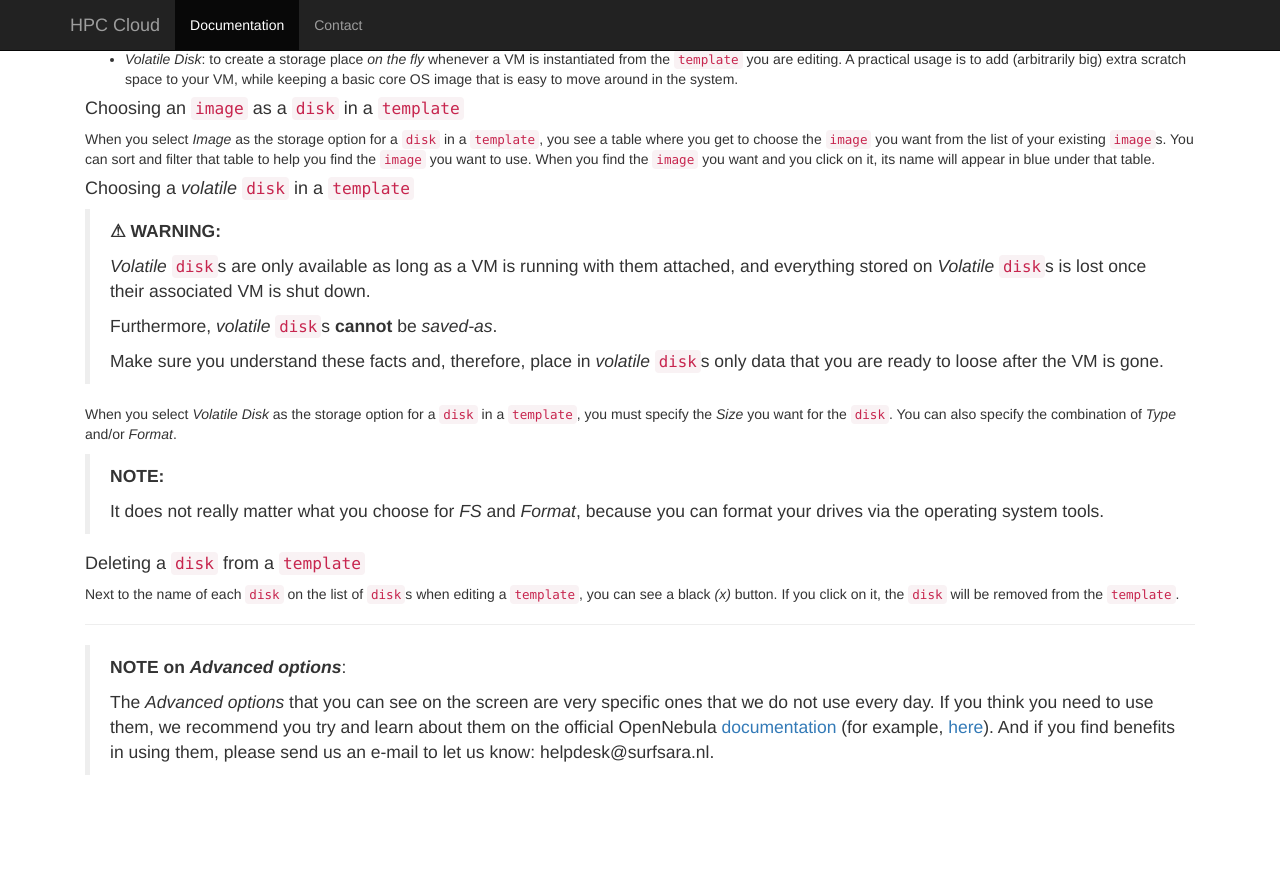
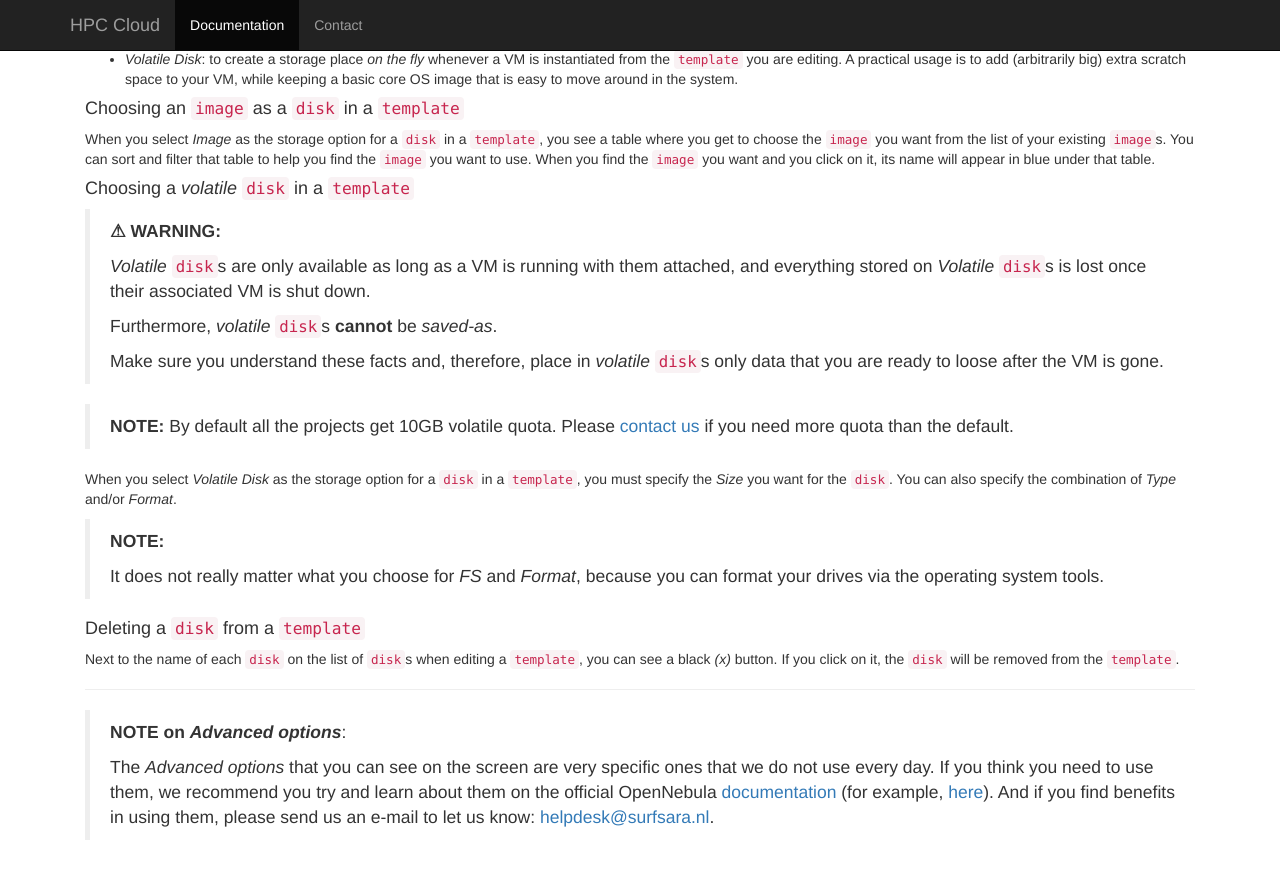
Before and after one commit to sara-nl/clouddocs, a Jekyll site: the page built from customize-vm-storage.markdown, in a window 1280 px wide and 900 px high, scrolled down 600 px. Shown: the top 879 px of the window. Built offline with Jekyll 4.4.1, drawn with Linux system fonts in a browser that asks for light colours; before the commit the page ends 1435 px from its top, so only the background shows below that.

Commit message:
added volatile default quota

```diff
--- a/customize-vm-storage.markdown
+++ b/customize-vm-storage.markdown
@@ -8,6 +8,7 @@
 >VMs are created by instantiating a `template`, which is where you specify which `image`s the VM will need. Multiple VMs can **share** `image`s (regardless of any `template`s that the VMs or `image`s may be related to) only when the `image`s are **not _persistent_**.
 
 Storage for a VM is specified in terms of `disk`s (which are `image`s linked to `template`s). On the _Storage_ tab of the `template`-editing screen, you can see two columns:
+
 * on the left, the list of all `disk`s already defined on that `template`
 * on the right, the particularities for a `disk` selected from the left.
 
@@ -22,6 +23,7 @@
 When you click on a `disk` of a `template` (on the left column of the _Storage_ tab), or when you click on _+Add another disk_, you will select that `disk` for editing (it will get a blue line on the left of its name and its options will show on the right column).
 
 The options you have for a `disk` are:
+
 * _Image_: to attach an existing `image` to the `template` you are editing
 * _Volatile Disk_: to create a storage place _on the fly_ whenever a VM is instantiated from the `template` you are editing. A practical usage is to add (arbitrarily big) extra scratch space to your VM, while keeping a basic core OS image that is easy to move around in the system.
 
@@ -39,6 +41,9 @@
 >
 Make sure you understand these facts and, therefore, place in _volatile_ `disk`s only data that you are ready to loose after the VM is gone.
 
+>**NOTE:**
+> By default all the projects get 10GB volatile quota. Please [contact us](mailto:helpdesk@surfsara.nl) if you need more quota than the default.
+
 When you select _Volatile Disk_ as the storage option for a `disk` in a `template`, you must specify the _Size_ you want for the `disk`. You can also specify the combination of _Type_ and/or _Format_.
 
 >**NOTE:**
@@ -53,4 +58,4 @@
 
 >**NOTE on _Advanced options_**:
 >
->The _Advanced options_ that you can see on the screen are very specific ones that we do not use  every day. If you think you need to use them, we recommend you try and learn about them on the official OpenNebula [documentation](http://docs.opennebula.org/) (for example, [here](http://docs.opennebula.org/4.12/user/virtual_resource_management/vm_guide.html)). And if you find benefits in using them, please send us an e-mail to let us know: helpdesk@surfsara.nl.
+>The _Advanced options_ that you can see on the screen are very specific ones that we do not use  every day. If you think you need to use them, we recommend you try and learn about them on the official OpenNebula [documentation](http://docs.opennebula.org/) (for example, [here](http://docs.opennebula.org/4.12/user/virtual_resource_management/vm_guide.html)). And if you find benefits in using them, please send us an e-mail to let us know: [helpdesk@surfsara.nl](mailto:helpdesk@surfsara.nl).
```
